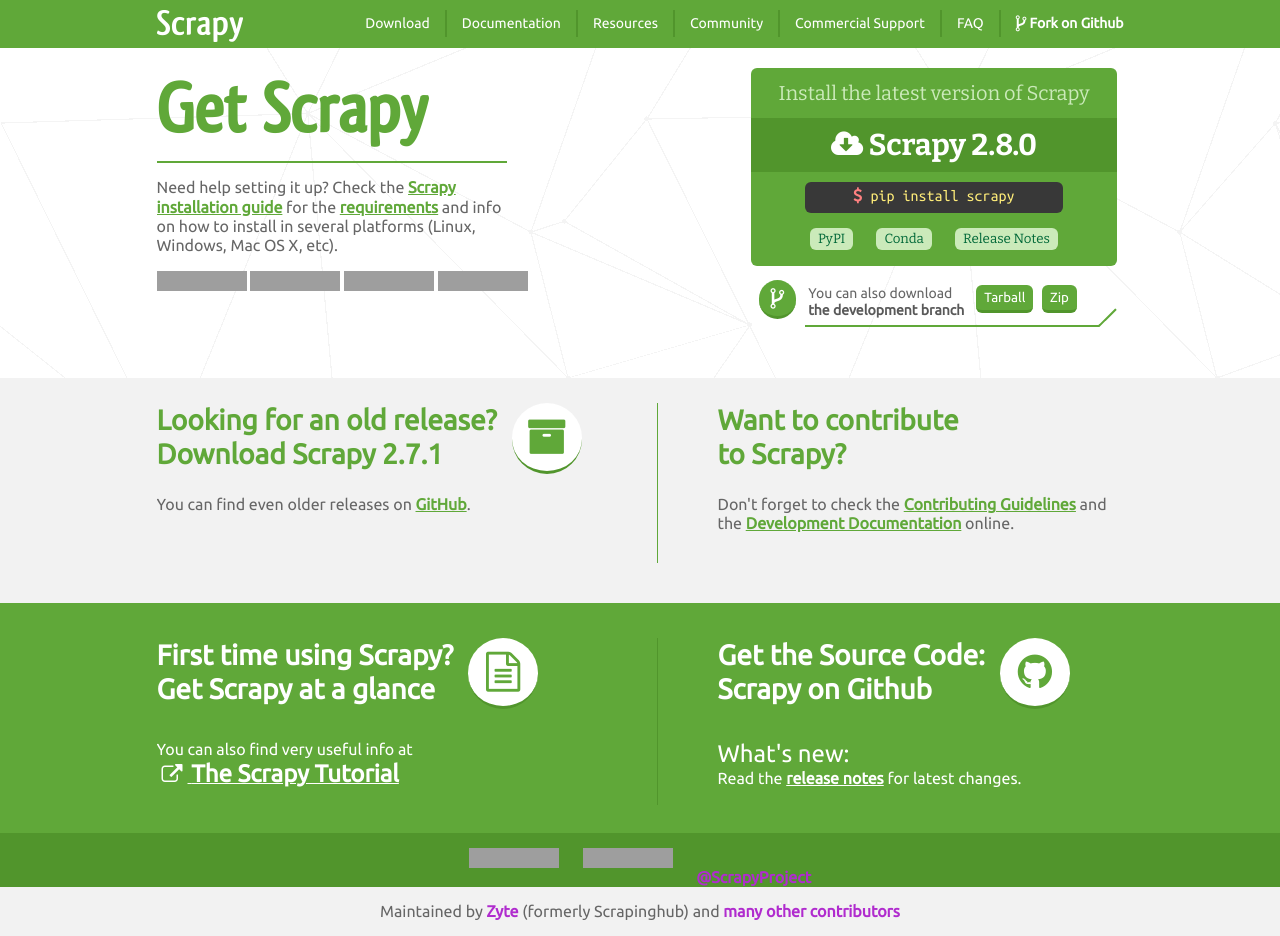
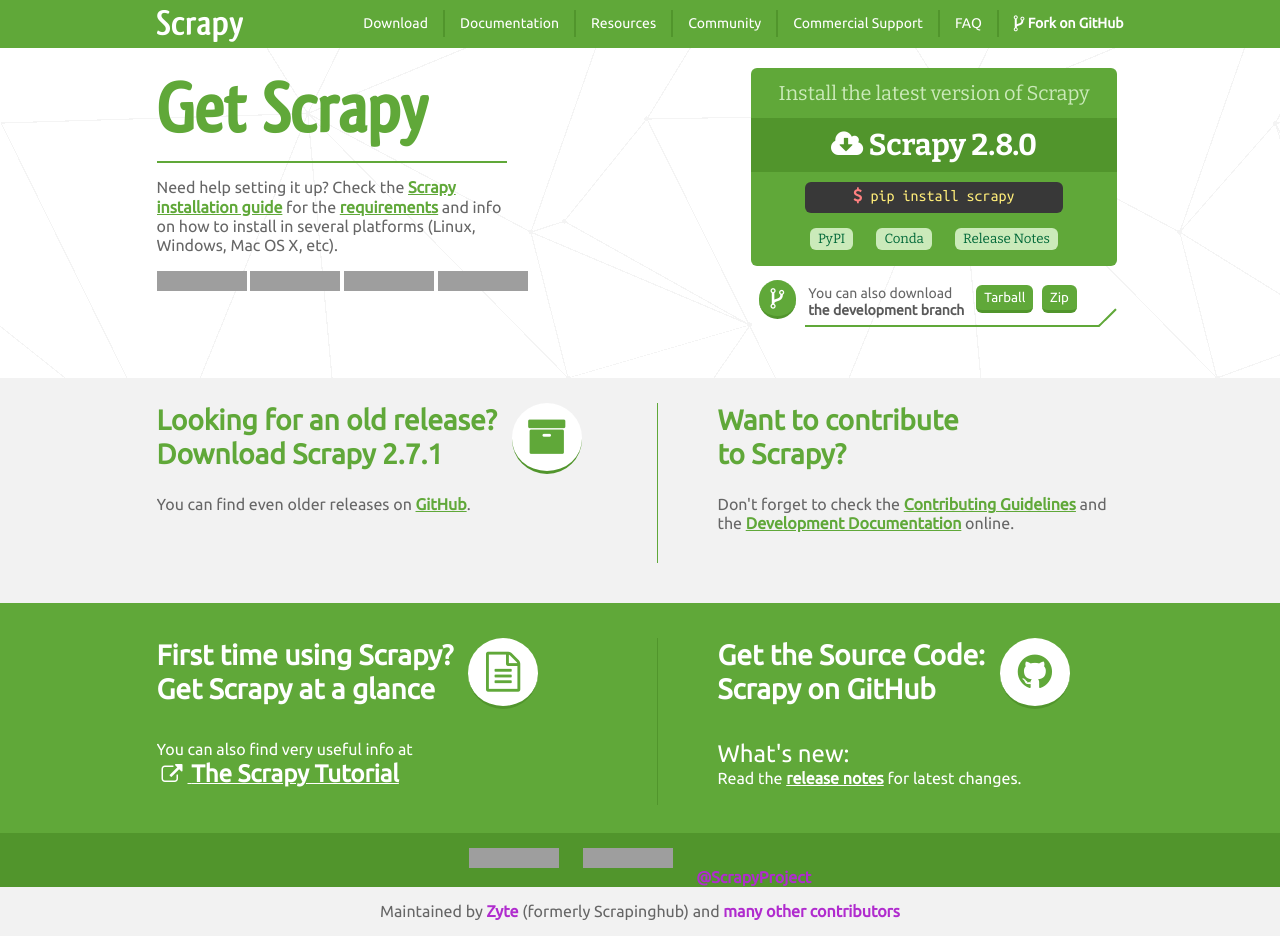
Before and after one commit to scrapy/scrapy.org, a Jekyll site: the page built from download.html, in a window 1280 px wide, cut to the strip 0-936 px from the top of the page. Built offline with Jekyll 4.4.1, drawn with Linux system fonts in a browser that asks for light colours; comment, search, counter and statistics services are not loaded; grey boxes are pictures that could not be loaded.

Commit message:
Github → GitHub (#227)

```diff
--- a/_includes/header.html
+++ b/_includes/header.html
@@ -24,7 +24,7 @@
       {% endfor %}
       <a href="http://docs.scrapy.org/en/latest/faq.html" id="link-faq"><li>FAQ</li></a>
       <a href="https://github.com/scrapy/scrapy" id="link-github">
-      <li><i class="fa fa-code-fork fa-lg"></i> <span class="github-text">Fork on Github</span></li>
+      <li><i class="fa fa-code-fork fa-lg"></i> <span class="github-text">Fork on GitHub</span></li>
       </a>
     </ul>
   {% endunless %}
--- a/community.html
+++ b/community.html
@@ -18,7 +18,7 @@
     <p>
       If you want to get involved and contribute with patches or documentation,
       start by reading <a href="http://docs.scrapy.org/en/{{ devel.rtd }}/contributing.html">this quick guide</a>.
-      All development happens on the <a href="https://github.com/scrapy/scrapy">Scrapy Github project</a>.
+      All development happens on the <a href="https://github.com/scrapy/scrapy">Scrapy GitHub project</a>.
     </p>
     <a href="https://github.com/scrapy/scrapy"><button>Contribute now</button></a>
   </div>
--- a/companies.html
+++ b/companies.html
@@ -33,7 +33,7 @@
   <p>Check who is using Scrapy to do business and make an impact on the world.
      <br />
      (<span class="highlight">Should you be on this list?</span>
-     Fork <a href="https://github.com/scrapy/scrapy.org">this Github repo</a>,
+     Fork <a href="https://github.com/scrapy/scrapy.org">this GitHub repo</a>,
      add yourself, and send a pull request!)</p>
 
   <div class="companies-container">
@@ -55,7 +55,7 @@
 <div class="container">
   <div class="block-left">
     <p><span class="big-font">Want to be part of this list?</span></p>
-    <p>Fork <a href="https://github.com/scrapy/scrapy.org">this Github repo</a>,
+    <p>Fork <a href="https://github.com/scrapy/scrapy.org">this GitHub repo</a>,
        add yourself, and send a pull request!</p>
   </div>
 
--- a/download.html
+++ b/download.html
@@ -73,7 +73,7 @@
 	</div>
 	<div class="block-right">
 		<a href="https://github.com/scrapy/scrapy">
-		<h2 class="float"><span class="regular">Get the Source Code:</span> <br /> Scrapy on Github</h2>
+		<h2 class="float"><span class="regular">Get the Source Code:</span> <br /> Scrapy on GitHub</h2>
 	 	<i class="fa fa-github fa-3x"></i>
 		</a>
 		<p><span class="big-font">What's new:</span> <br /> Read the <a href="http://docs.scrapy.org/en/{{ stable.rtd }}/news.html">release notes</a> for latest changes.</p>
```
